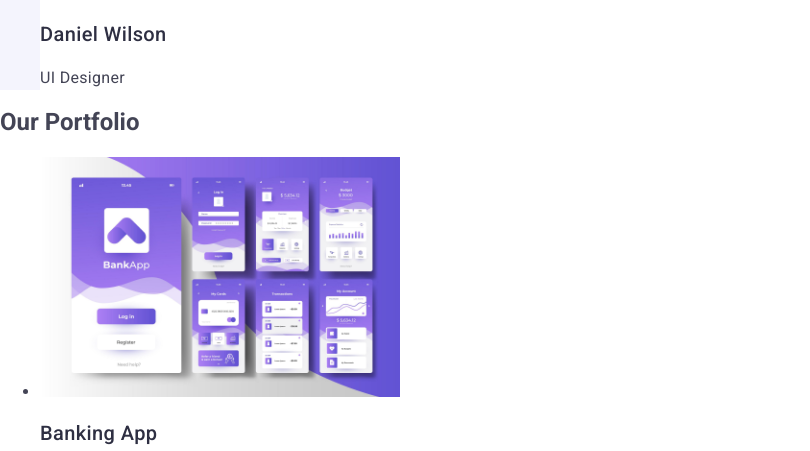
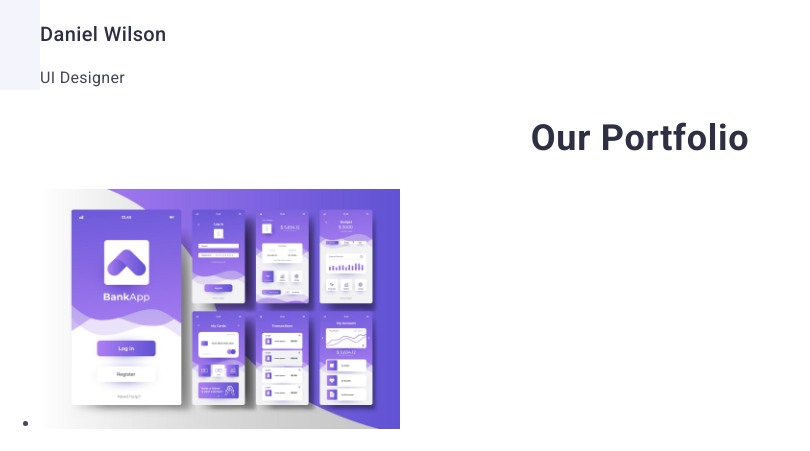
Before and after one commit to canert123/goit-markup-hw-02, a plain HTML site: page index.html in a window 1280 px wide. Shown: the part 2115-2566 px from the top of the page, without its empty margins (0-810 px from the left). Drawn offline with nearby package versions, Linux system fonts and the light colour scheme.

Commit message:
Add files via upload

```diff
--- a/index.html
+++ b/index.html
@@ -91,7 +91,7 @@
 
 <section class="forth-section">
 
-    <h2 class="forth-section__tittle">Our Portfolio</h2>
+    <h2 class="forth-section__title">Our Portfolio</h2>
 <ul class="forth-section__list">
     <li class="list-item">
         <img src="./images/portfolio1.jpg" alt="portfolio1" width="360">
```
